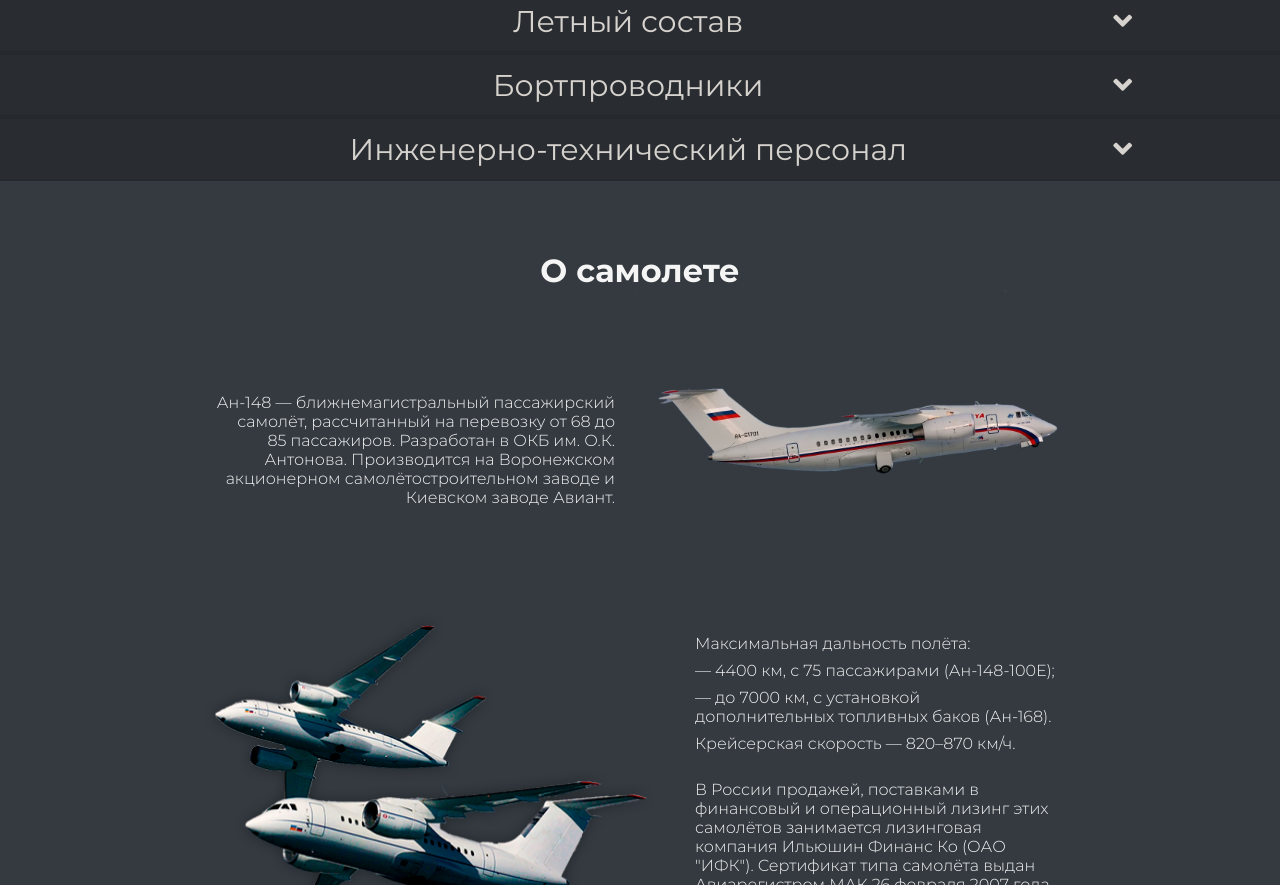
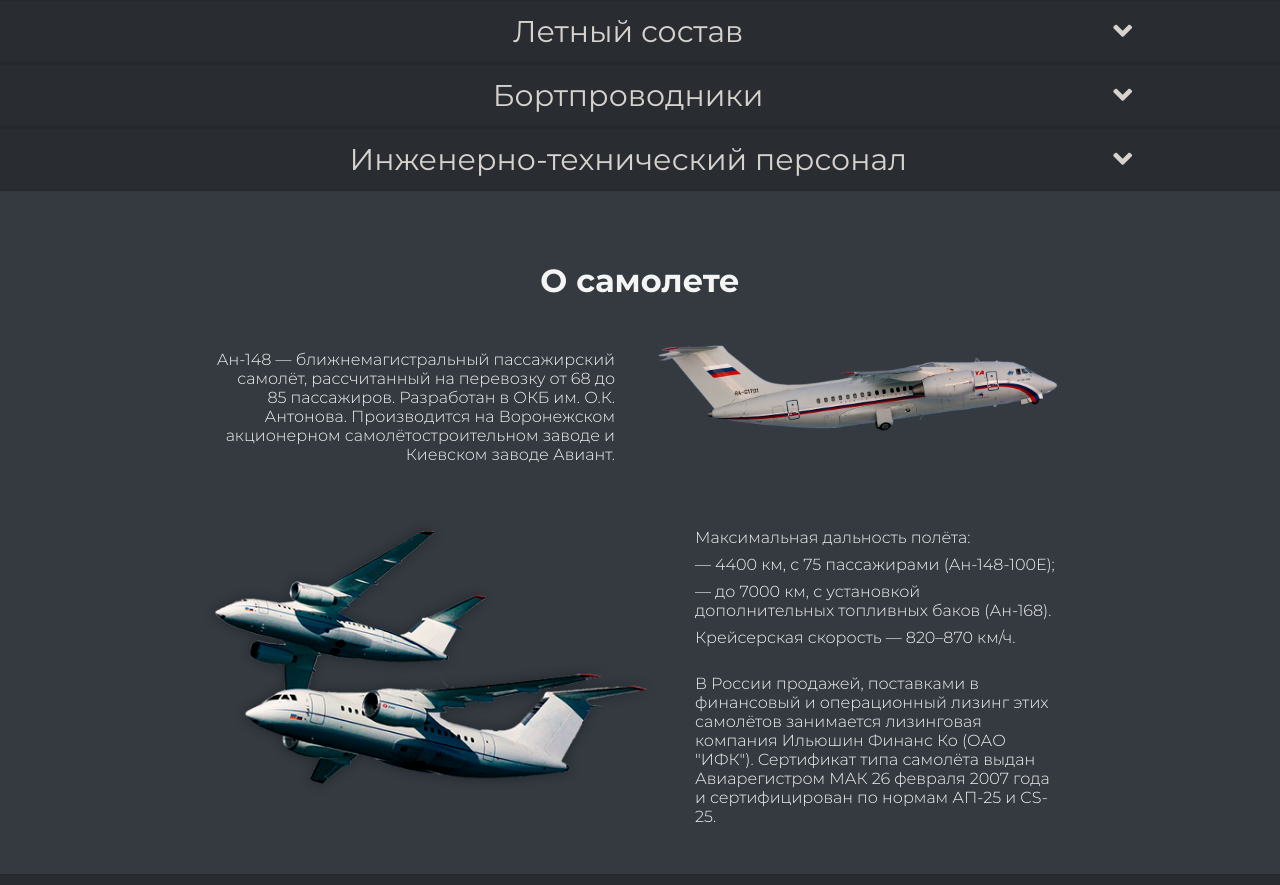
Before and after one commit to Stranger488/web-develop-cg, a website: page static/trainingAn.html in a window 1280 px wide. Shown: the part 5972-6857 px from the top of the page. Drawn offline with Linux system fonts and the light colour scheme.

Commit message:
fix(static, less): change an148 image, change .flex img adaptive resize, margin in 'О самолете'

```diff
--- a/less/layout.less
+++ b/less/layout.less
@@ -71,6 +71,7 @@
 
         h1 {
             color: @lightbg;
+            margin-bottom: 10px;
         }
         //width:100vw;
         @media (min-width: 1200px) {
@@ -98,17 +99,15 @@
     }
 
     img {
-        width: 450px;
-        height: 300px;
+        max-width: 450px;
+        height: auto;
 
         @media (max-width: 940px) {
             width: 338px; //width(height)= original size/1.33
-            height: 225px;
         }
 
         @media (max-width: 686px) {
             width: 450px;
-            height: 300px;
         }
 
         @media (max-width: 490px) {
--- a/static/trainingAn.html
+++ b/static/trainingAn.html
@@ -1282,7 +1282,7 @@
                             Производится на Воронежском акционерном самолётостроительном заводе и
                             Киевском заводе Авиант.
                         </p>
-                        <img src="../img/An-148/plane-an148-3.png" class="toolarge" />
+                        <img src="../img/An-148/plane-an148-3-less.png" class="toolarge" />
                     </div>
 
                     <div class="flex">
```
Also changed, not shown: css/main.css, img/An-148/plane-an148-3-less.png (added), 1 other file.
